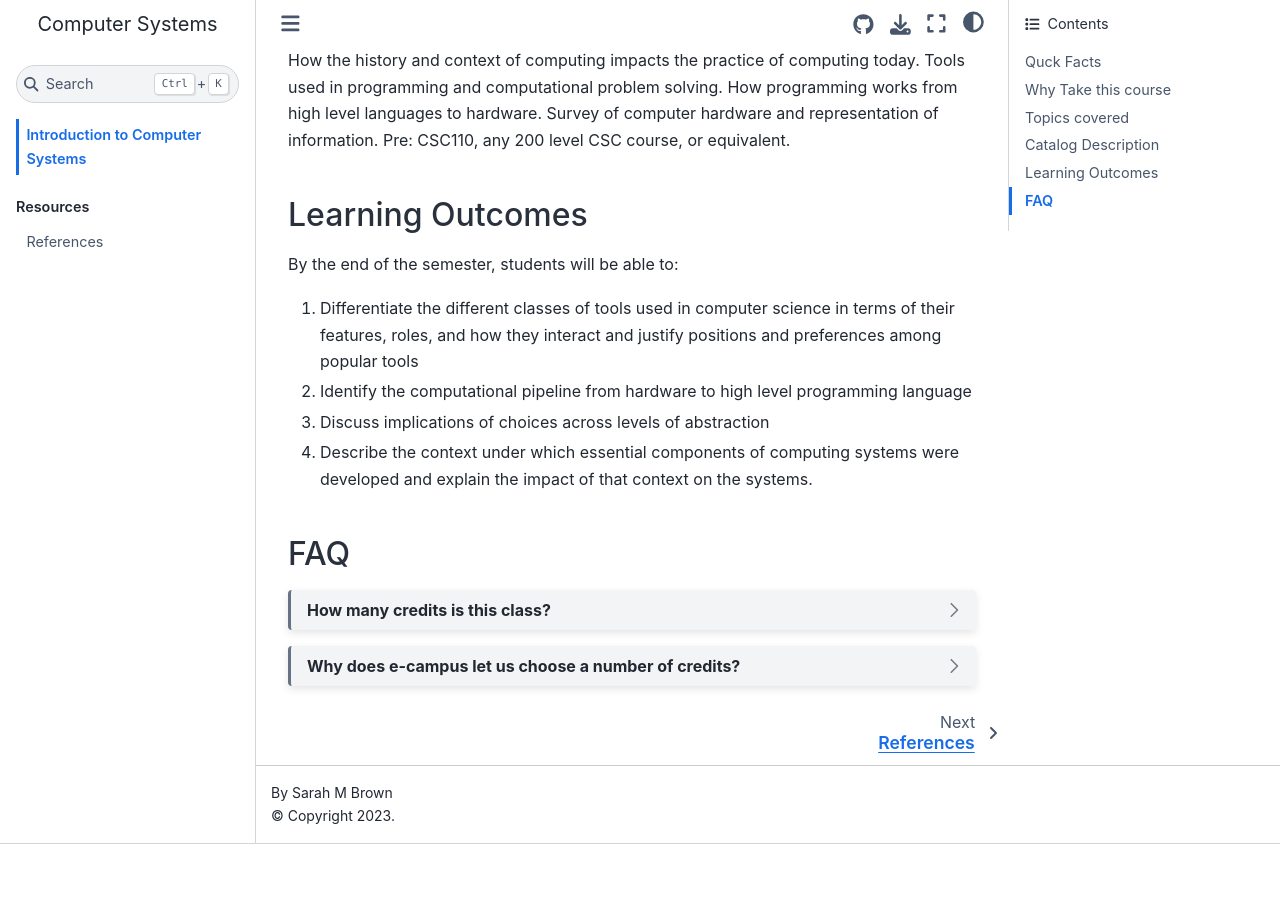
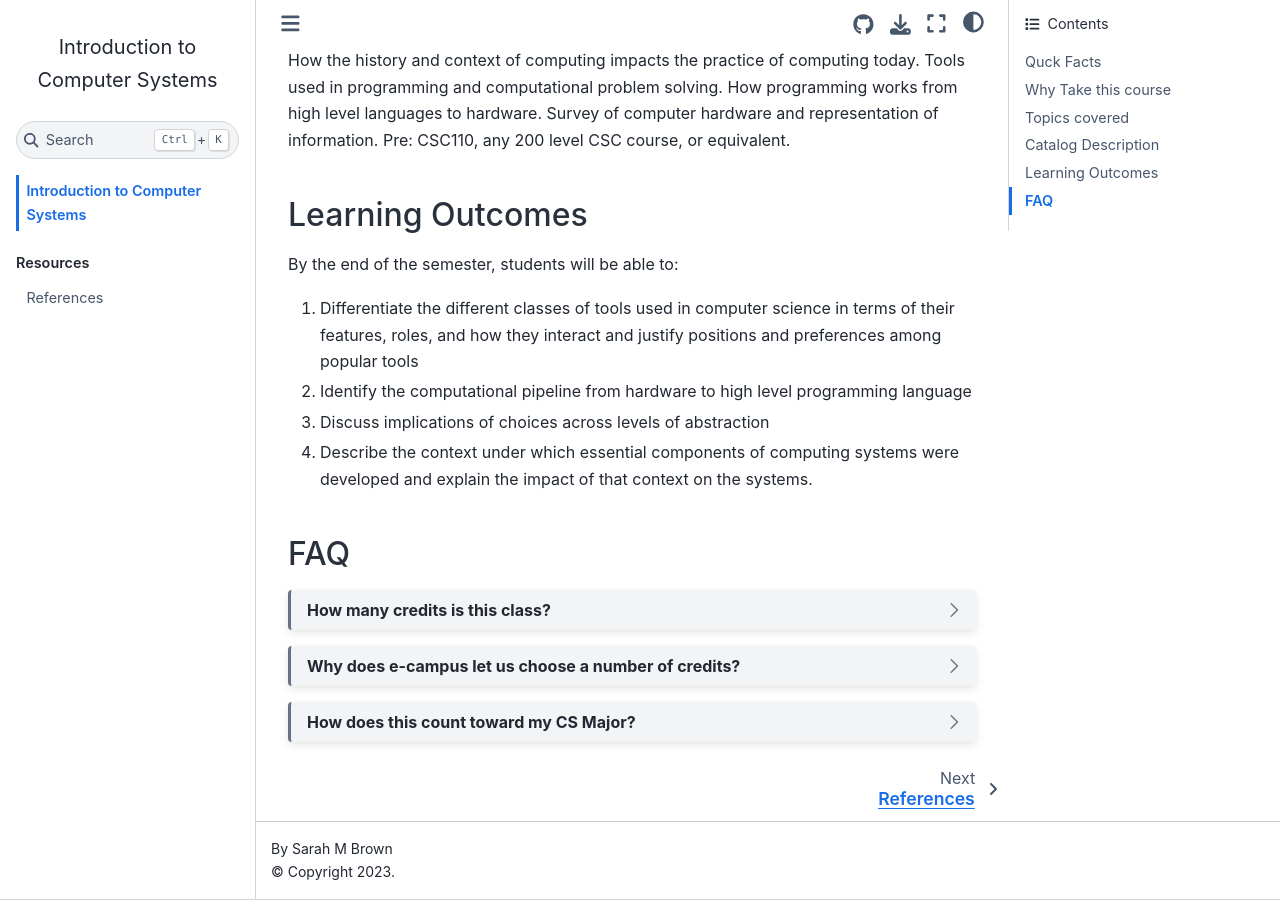
Before and after one commit to klattuada/introcompsys.github.io, a Jupyter Book: the page built from index.md, in a window 1280 px wide and 900 px high, scrolled down 1126 px. Built offline with Jupyter Book 1.0.4 settings and Sphinx 7.4.7 and the Sphinx Book theme 1.1.4, drawn with Linux system fonts in a browser that asks for light colours; before the commit the page ends 1970 px from its top, so only the background shows below that.

Commit message:
elective faq

````diff
--- a/index.md
+++ b/index.md
@@ -67,3 +67,9 @@
 A specific topic can be offered as CSCx92 three times before becoming a regular course
 and getting its own course number.
 ```
+
+```{dropdown} How does this count toward my CS Major?
+
+This course will count toward the CSC Elective requirement.
+The catalog says, "Two CSC or CSF courses at the 300-level or above. CSC 392, 491 may only be used with departmental permission." The department will approve this course for that purpose after you submit a Curriculum Modification to allow it to count.
+```
````
